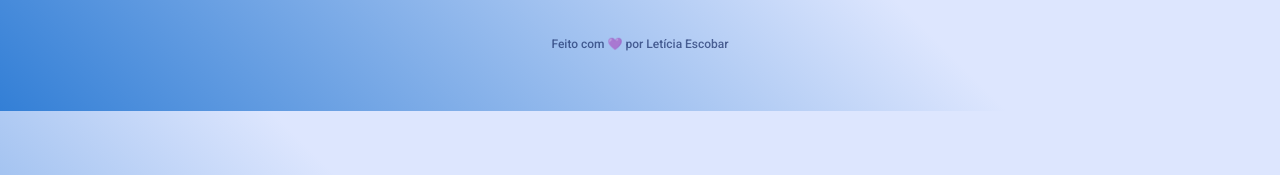
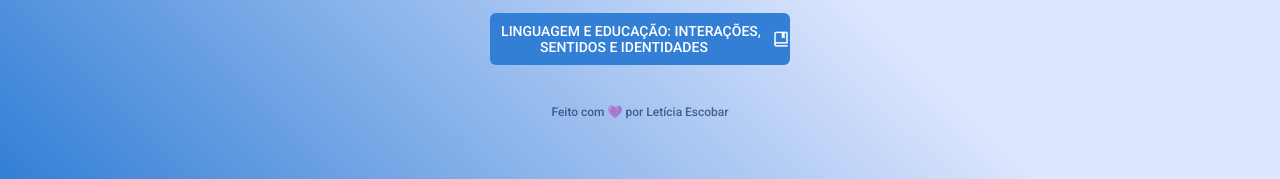
Before and after one commit to LetEscobar/links, a plain HTML site: page index.html in a window 1280 px wide. Shown: the part 625-804 px from the top of the page. Drawn offline with nearby package versions, Linux system fonts and the light colour scheme.

Commit message:
Update index.html

```diff
--- a/index.html
+++ b/index.html
@@ -67,6 +67,12 @@
                         <i class="bx bx-book-bookmark"></i>
                     </a>
                 </li>
+                <li>
+                    <a href="https://repositorio.ufms.br/bitstream/123456789/5784/4/LINGUAGEM%20E%20EDUCA%c3%87%c3%83O.pdf" target="_blank">
+                        LINGUAGEM E EDUCAÇÃO: interações, sentidos e identidades&emsp;
+                        <i class="bx bx-book-bookmark"></i>
+                    </a>
+                </li>
             </ul>
 
             <footer>
```
